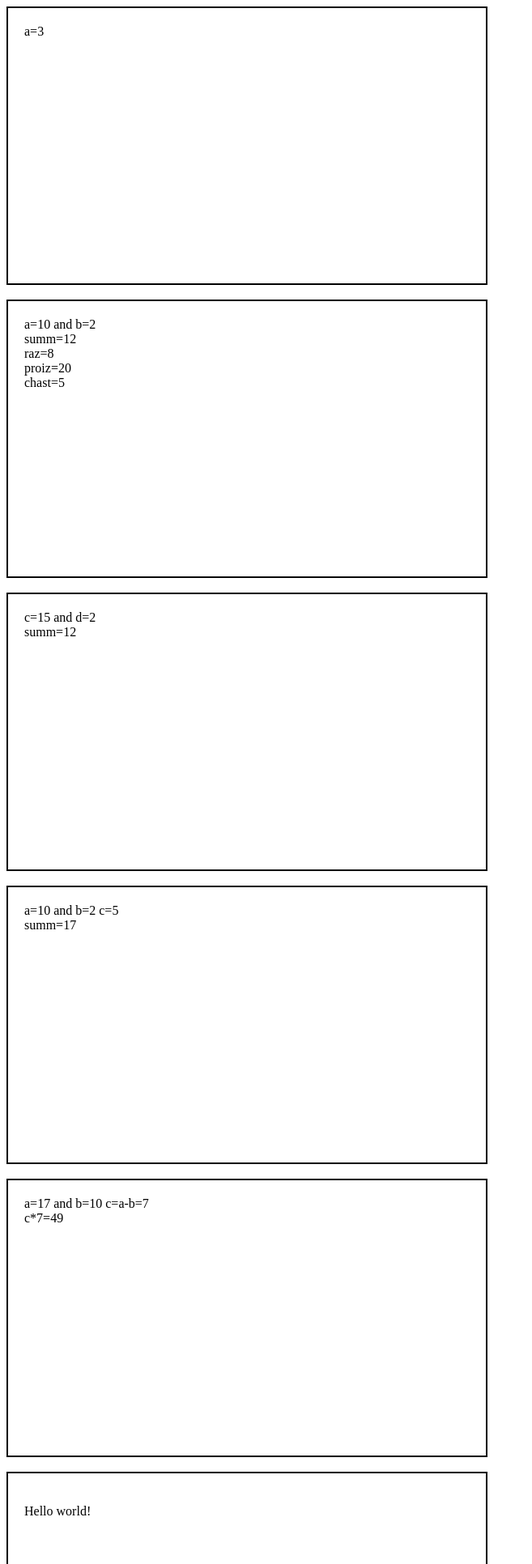
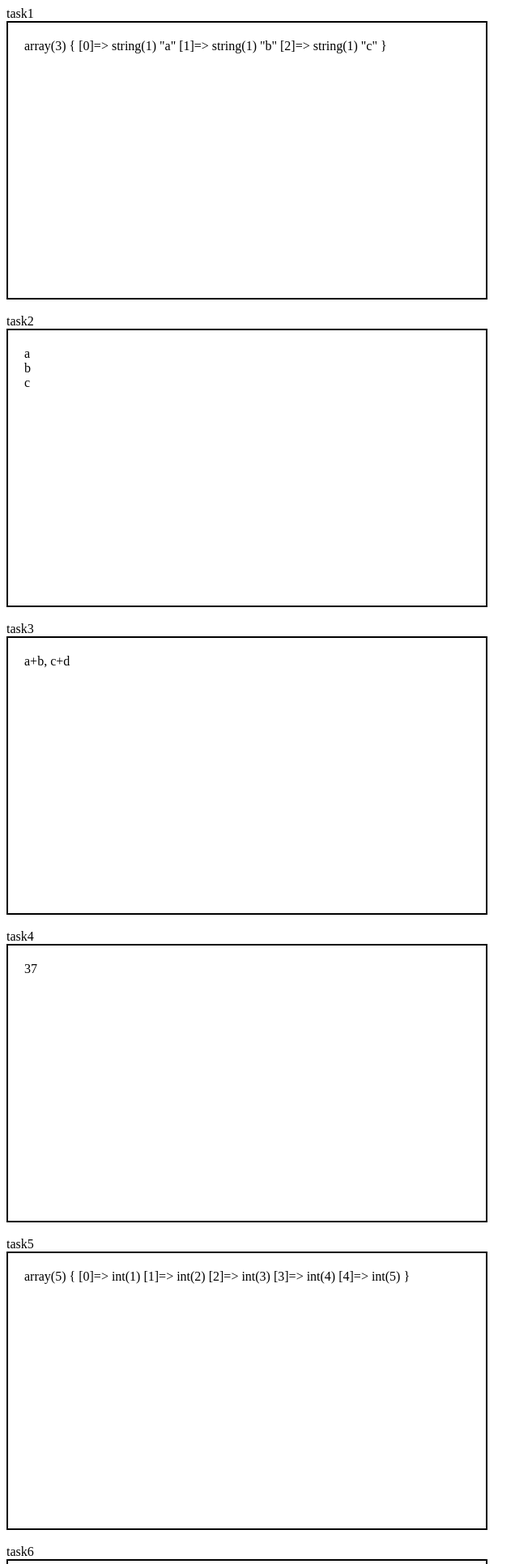
Before and after one commit to PeterKapitonov/php-labwork, a PHP site: page / in a window 1280 px wide. Shown: the top 1932 px of the page at 81% size, without its empty margins (0-657 px from the left). Run offline with PHP 8.4, Linux system fonts and the light colour scheme.

Commit message:
lesson3.Основы работы с массивами

```diff
--- a/index.php
+++ b/index.php
@@ -9,74 +9,73 @@
 <body>
 	<?php
 
-	$a=3;//задача 1
+	$arr=array('a','b','c');//задача 1
 
-	echo '<div class="window">a='.$a.'
-		</div><br>';
+	echo '<span>task1</span><div class="window">';
+		var_dump($arr);
+			echo '</div><br>';
 
-	$a=10;$b=2;								//task2
-	$proiz=$a*$b;
-	$chast=$a/$b;
-	$summ=$a+$b;
-	$raz=$a-$b;
-	echo '<div class="window">a='.$a.' and b='.$b.'<br>
-	summ='.$summ.'<br>raz='.$raz.'<br>proiz='.$proiz.'<br>chast='.$chast.'
-		</div><br>';
+											//task2
+	echo '<span>task2</span><div class="window">';
+		echo $arr[0].'<br>';
+		echo $arr[1].'<br>';
+		echo $arr[2].'<br>';
+	echo '</div><br>';
 
-	$c=15;$d=2;							//TASK3
-	$result=$a+$d;
-	echo '<div class="window">c='.$c.' and d='.$d.'<br>
-	summ='.$result.'
-		</div><br>';
 
-	$a=10;$b=2;$c=5;                       //	TASK4
-	$result=$a+$b+$c;
-	echo '<div class="window">a='.$a.' and b='.$b.' c='.$c.'<br>
-	summ='.$result.'
-		</div><br>';
 
-	$a=17;$b=10;                       //	TASK5
-	$c=$a-$b;
-	$d=7;
-	$result=$c*$d;
-	echo '<div class="window">a='.$a.' and b='.$b.' c=a-b='.$c.'<br>
-	c*7='.$result.'
-		</div><br>';
+	$arr = array('a', 'b', 'c', 'd');				//TASK3
+	echo '<span>task3</span><div class="window">';
+		echo $arr[0].'+'. $arr[1].', '.$arr[2].'+'.$arr[3];
+	echo '</div><br>';
 
-	$text='Hello world!';      //	TASK6
-	echo '<div class="window"><br>
-	'.$text.'
-		</div><br>';
 
-	$text1='Hello';      //	TASK7
-	$text2='world!';
-	$text=$text1.' '.$text2;
-	echo '<div class="window"><br>
-	'.$text.'
-		</div><br>';
+	$arr = array(2, 5, 3, 9);				//TASK4
+	echo '<span>task4</span><div class="window">';
+		echo $arr[0] * $arr[1] + $arr[2] * $arr[3];
+	echo '</div><br>';
 
-	$name='Дмитрий';      //	TASK8
-	echo '<div class="window"><br>Привет, '.$name.'
-		</div><br>';
 
-	$age='19';      //	TASK9
-	echo '<div class="window"><br>Мне '.$age.' лет.
-		</div><br>';
+	$arr = array();				//TASK5
+	echo '<span>task5</span><div class="window">';
+		$arr[] = 1;
+		$arr[] = 2;
+		$arr[] = 3;
+		$arr[] = 4;
+		$arr[] = 5;
+		var_dump($arr);
+	echo '</div><br>';
 
-	$text='abcde';      //	TASK10
-	echo '<div class="window"><br>text: '.$text.' <br> text[0]='.$text[0].'
-	<br> text[4]='.$text[4].'
-		</div><br>';
+	$arr = array('a'=>1, 'b'=>2, 'c'=>3);				//TASK6
+	echo '<span>task6</span><div class="window">';
+		echo $arr['c'];
+	echo '</div><br>';
 
-	$text='abcde';      //	TASK11
-	echo '<div class="window"><br>text: '.$text;
-	$text[0]='!';
-	echo '<br>text[0]= '.$text[0].' вместо а
-		</div><br>';
+	$arr = array('a'=>1, 'b'=>2, 'c'=>3);				//TASK7
+	echo '<span>task7</span><div class="window">';
+		echo $arr['a'] + $arr['b'] + $arr['c'];
+	echo '</div><br>';
 
-	$num='12345';      //	TASK12
-	$sum=$num[0]+$num[1]+$num[2]+$num[3]+$num[4];
-	echo '<div class="window"><br>'.$num.'<br>sum: '.$sum;
+	$arr = array('Коля'=>'1000$', 'Вася'=>'500$', 'Петя'=>'200$');		//TASK8
+	echo '<span>task8</span><div class="window">';
+		echo $arr['Петя'].' '.$arr['Коля'];
+	echo '</div><br>';
+
+	$arr = array(1=>'пн', 2=>'вт', 3=>'ср', 4=>'чт', 5=>'пт', 6=>'сб', 7=>'вс');//TASK9
+	echo '<span>task9</span><div class="window">';
+		echo $arr[4];
+	echo '</div><br>';
+
+
+
+//-------------------------------------------------------//TASK10
+	$arr = array(1=>'пн', 2=>'вт', 3=>'ср', 4=>'чт', 5=>'пт', 6=>'сб', 7=>'вс');
+	$day = 3;
+	echo '<span>task10</span><div class="window">';
+		echo $arr[$day];
+	echo '</div><br>';
+
+
 ?>
 </body>
 </html>
```
Also changed, not shown: .htaccess (added).
